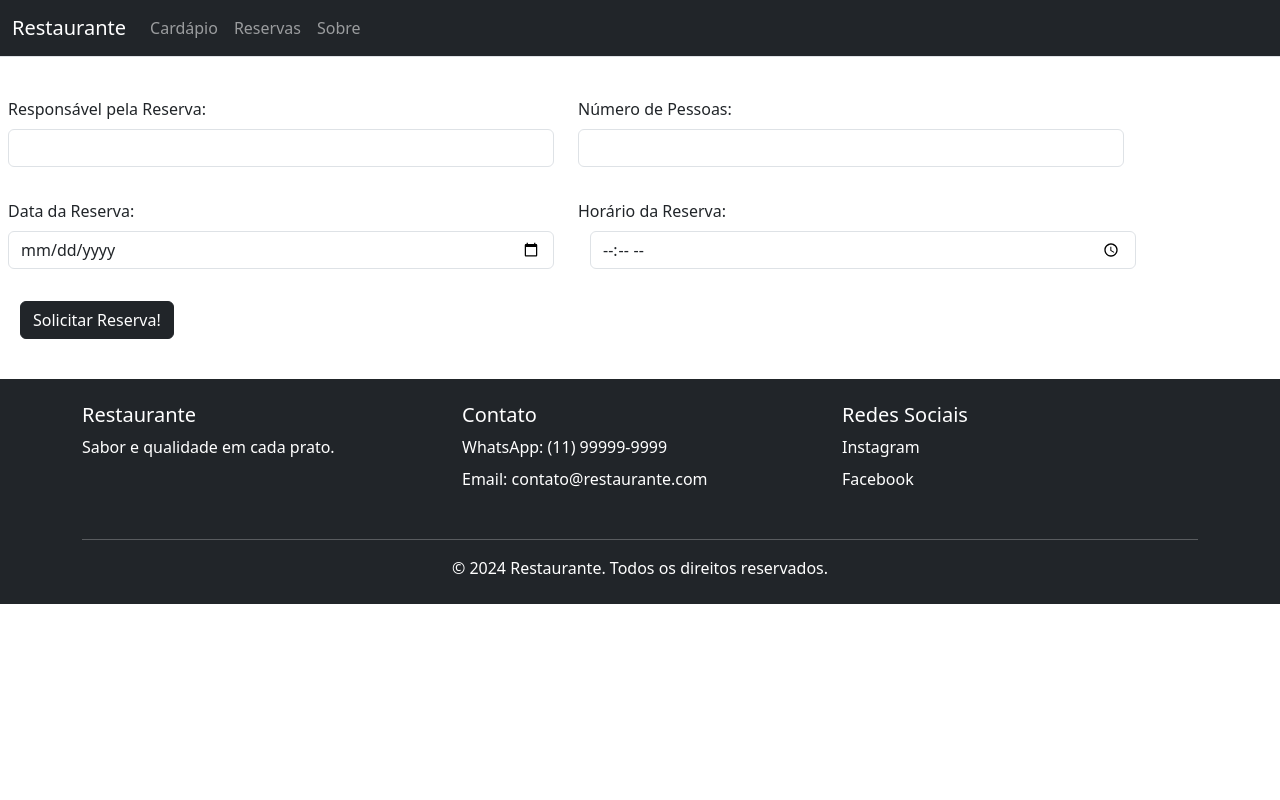
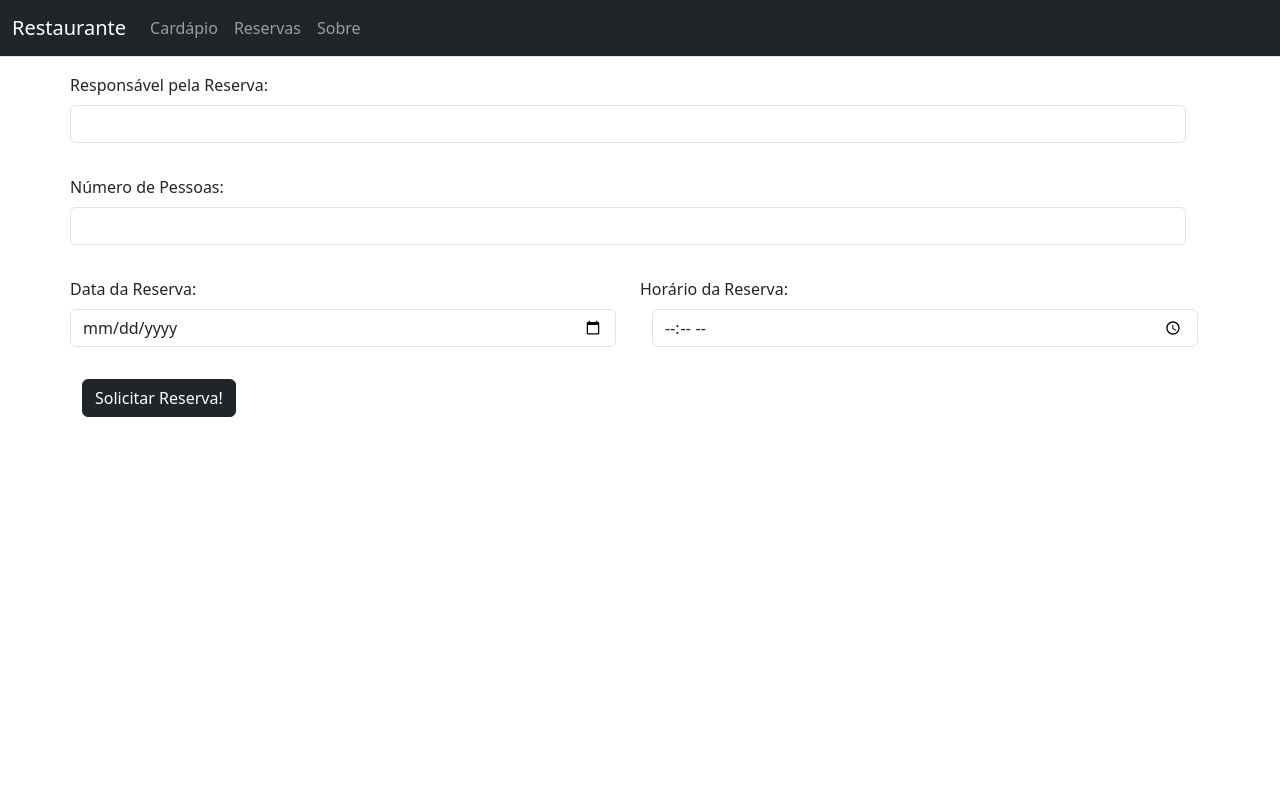
Before and after one commit to GustavoCBRL/Gustavo-Cabral, a Next.js app in the folder Projetos/Modelo-Site-Restaurante/: page /reserva in a window 1280 px wide. Shown: the top 800 px of the page. Built offline with nearby package versions, Linux system fonts and the light colour scheme.

Commit message:
Pequenas modificações no Layout.

```diff
--- a/Projetos/Modelo-Site-Restaurante/src/app/cardapio/page.tsx
+++ b/Projetos/Modelo-Site-Restaurante/src/app/cardapio/page.tsx
@@ -1,6 +1,8 @@
 
 "use client"
 import 'bootstrap/dist/css/bootstrap.min.css'
+import 'bootstrap-icons/font/bootstrap-icons.css'
+
 import { useState } from 'react'
 
 export default function Cardapio() {
--- a/Projetos/Modelo-Site-Restaurante/src/app/layout.tsx
+++ b/Projetos/Modelo-Site-Restaurante/src/app/layout.tsx
@@ -3,6 +3,7 @@ import type { Metadata } from "next";
 import { Geist, Geist_Mono } from "next/font/google";
 import "./globals.css";
 import 'bootstrap/dist/css/bootstrap.min.css';
+import 'bootstrap-icons/font/bootstrap-icons.css'
 
 
 const geistSans = Geist({
--- a/Projetos/Modelo-Site-Restaurante/src/app/page.tsx
+++ b/Projetos/Modelo-Site-Restaurante/src/app/page.tsx
@@ -1,5 +1,6 @@
 
 import 'bootstrap/dist/css/bootstrap.min.css';
+import 'bootstrap-icons/font/bootstrap-icons.css'
 
 export default function Princ(){
     return(
--- a/Projetos/Modelo-Site-Restaurante/src/app/reserva/page.tsx
+++ b/Projetos/Modelo-Site-Restaurante/src/app/reserva/page.tsx
@@ -1,16 +1,17 @@
 import 'bootstrap/dist/css/bootstrap.min.css'
+import 'bootstrap-icons/font/bootstrap-icons.css'
 
 export default function Reserva() {
     return(
         <>
-        <div className="container mx-2 my-2 py-3">
-           <form>
+        <div className="container  m-auto  vh-100">
+           <form >
             <div className="row">
-                <div className="my-3 col">
+                <div className="my-3">
                     <label className="form-label row">Responsável pela Reserva: </label>
                     <input type="text" className="form-control row" />
                 </div>
-                <div className="my-3 col">
+                <div className="my-3">
                     <label className="form-label row">Número de Pessoas: </label>
                     <input type="number" className="form-control row"/>
                 </div>
--- a/Projetos/Modelo-Site-Restaurante/src/app/sobre/page.tsx
+++ b/Projetos/Modelo-Site-Restaurante/src/app/sobre/page.tsx
@@ -61,7 +61,7 @@ function SobreNos(){
 
 function Contatos(){
     return(
-    <div>
+    <div className='vh-100'>
         <h2 className='h2'>Contatos</h2>
         <ul className="list-group list-group-flush">
             <li className="list-group-item"><a href = 'https://wa.me/5511999999999?text=Olá,%20gostaria%20de%20mais%20informações' className='link-secondary link-offset-2 link-underline-opacity-0 link-underline-opacity-100-hover'><i className="bi bi-whatsapp me-2"></i>Whatsapp</a></li>
```
